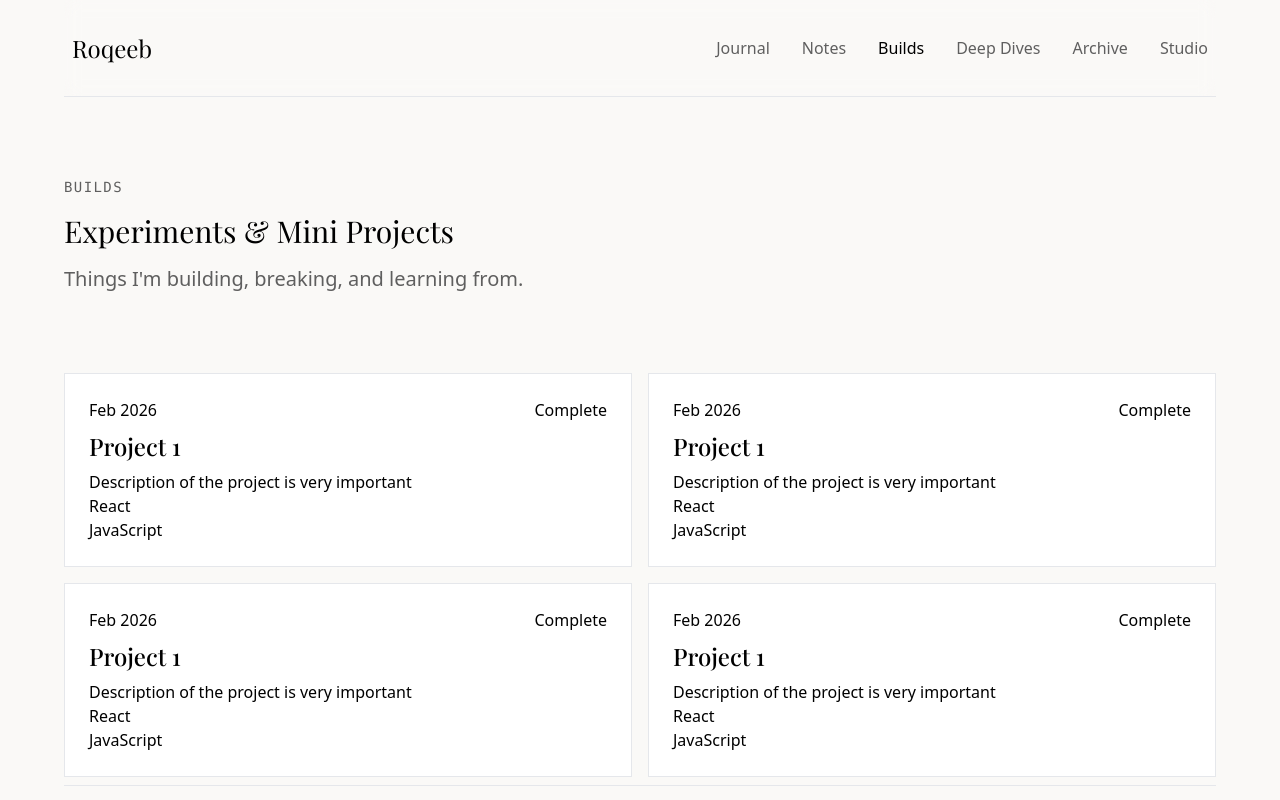
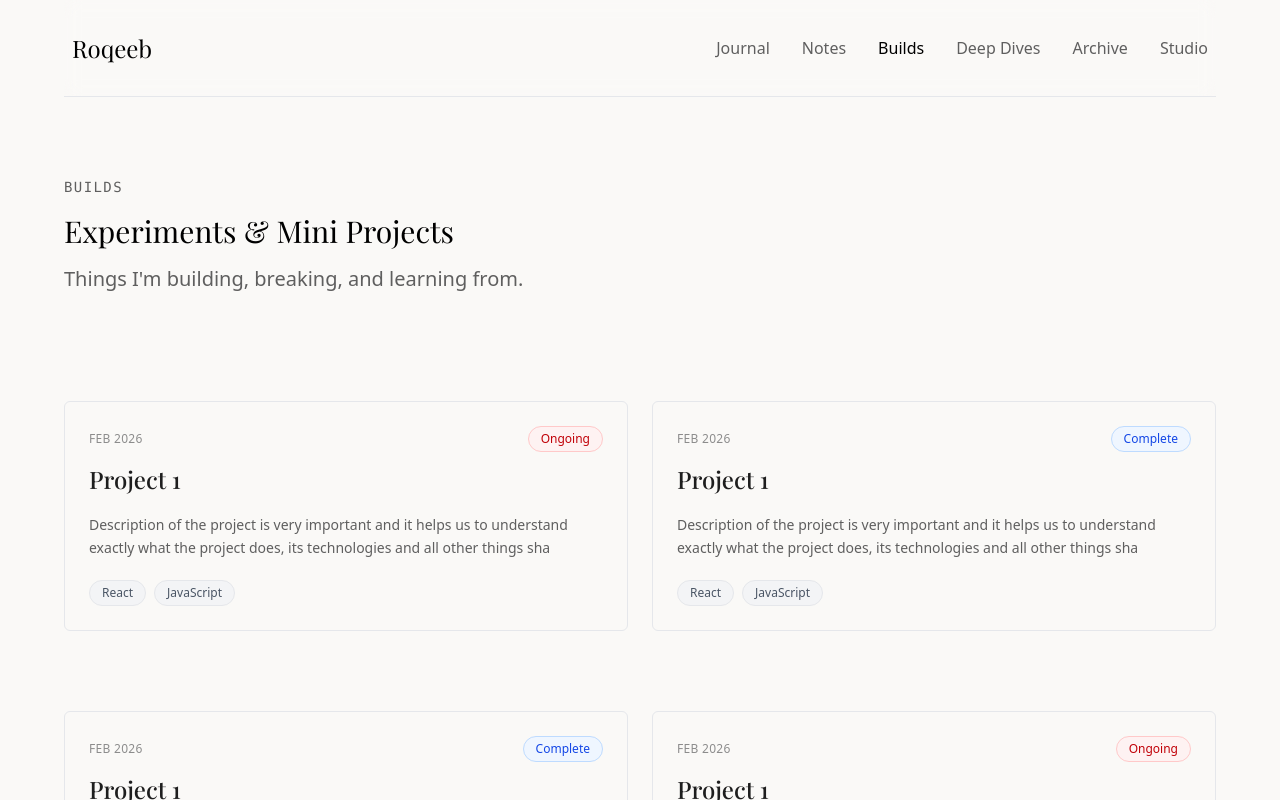
Before and after one commit to Roqeeb-dev/digital-journal, a Next.js app: page /builds in a window 1280 px wide. Shown: the top 800 px of the page. Built offline with nearby package versions, Linux system fonts and the light colour scheme.

Commit message:
fixed build card issue

```diff
--- a/app/builds/page.tsx
+++ b/app/builds/page.tsx
@@ -16,7 +16,7 @@ export default function Builds() {
         paragraphText="Things I'm building, breaking, and learning from."
       />
 
-      <section className="grid grid-cols-2 gap-4">
+      <section className="grid grid-cols-2 gap-6">
         {buildData.map((b, idx) => (
           <BuildCard
             key={idx}
--- a/components/BuildCard.tsx
+++ b/components/BuildCard.tsx
@@ -10,6 +10,12 @@ export interface BuildCardProps {
 
 const playfair = Playfair_Display({ subsets: ["latin"], weight: "500" });
 
+const progressStyles = (status: string) => {
+  return status === "Ongoing"
+    ? "bg-red-50 text-red-700 border border-red-200"
+    : "bg-blue-50 text-blue-700 border border-blue-200";
+};
+
 export default function BuildCard({
   date,
   title,
@@ -18,19 +24,39 @@ export default function BuildCard({
   status,
 }: BuildCardProps) {
   return (
-    <section className="p-6 border border-gray-200 bg-surface">
+    <section className="p-6 rounded-md border border-gray-200 hover:shadow-sm transition-shadow duration-300 my-7">
       <div className="flex items-center justify-between">
-        <p>{date}</p>
-        <p>{status}</p>
+        <p className="text-xs font-medium tracking-wide text-muted-text uppercase">
+          {date}
+        </p>
+
+        <p
+          className={`text-xs font-medium py-1 px-3 rounded-full ${progressStyles(
+            status,
+          )}`}
+        >
+          {status}
+        </p>
       </div>
 
-      <p className={`${playfair.className} text-2xl my-2`}>{title}</p>
+      <p
+        className={`${playfair.className} text-2xl leading-tight mt-3 text-primary-text`}
+      >
+        {title}
+      </p>
 
-      <p>{description}</p>
+      <p className="text-secondary-text text-sm leading-relaxed my-5">
+        {description}
+      </p>
 
-      <div>
+      <div className="flex flex-wrap gap-2 mt-2">
         {technologies.map((t, i) => (
-          <p key={i}>{t}</p>
+          <p
+            key={i}
+            className="py-1 px-3 rounded-full bg-gray-100 text-gray-600 text-xs font-medium border border-gray-200"
+          >
+            {t}
+          </p>
         ))}
       </div>
     </section>
--- a/lib/buildData.ts
+++ b/lib/buildData.ts
@@ -3,30 +3,34 @@ import type { BuildCardProps } from "@/components/BuildCard";
 export const buildData: BuildCardProps[] = [
   {
     title: "Project 1",
-    description: "Description of the project is very important",
+    description:
+      "Description of the project is very important and it helps us to understand exactly what the project does, its technologies and all other things sha ",
+    date: "Feb 2026",
+    status: "Ongoing",
+    technologies: ["React", "JavaScript"],
+  },
+  {
+    title: "Project 1",
+    description:
+      "Description of the project is very important and it helps us to understand exactly what the project does, its technologies and all other things sha ",
     date: "Feb 2026",
     status: "Complete",
     technologies: ["React", "JavaScript"],
   },
   {
     title: "Project 1",
-    description: "Description of the project is very important",
+    description:
+      "Description of the project is very important and it helps us to understand exactly what the project does, its technologies and all other things sha ",
     date: "Feb 2026",
     status: "Complete",
     technologies: ["React", "JavaScript"],
   },
   {
     title: "Project 1",
-    description: "Description of the project is very important",
+    description:
+      "Description of the project is very important and it helps us to understand exactly what the project does, its technologies and all other things sha ",
     date: "Feb 2026",
-    status: "Complete",
-    technologies: ["React", "JavaScript"],
-  },
-  {
-    title: "Project 1",
-    description: "Description of the project is very important",
-    date: "Feb 2026",
-    status: "Complete",
+    status: "Ongoing",
     technologies: ["React", "JavaScript"],
   },
 ];
--- /dev/null
+++ b/tailwind.config.ts
@@ -0,0 +1,12 @@
+/** @type {import('tailwindcss').Config} */
+module.exports = {
+  content: [
+    "./app/**/*.{js,ts,jsx,tsx,mdx}",
+    "./pages/**/*.{js,ts,jsx,tsx,mdx}",
+    "./components/**/*.{js,ts,jsx,tsx,mdx}",
+  ],
+  theme: {
+    extend: {},
+  },
+  plugins: [],
+};
```
